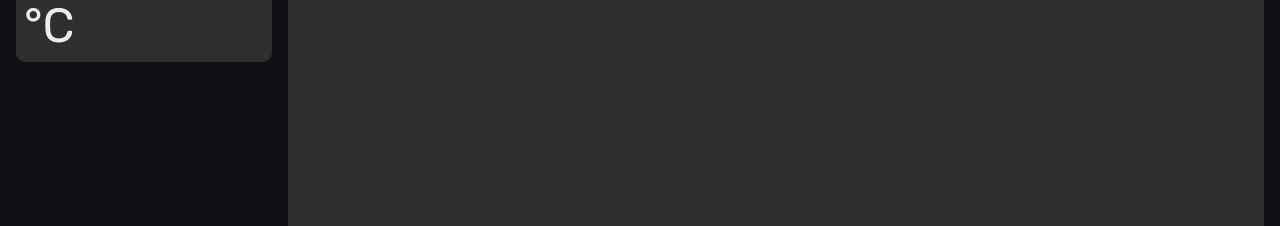
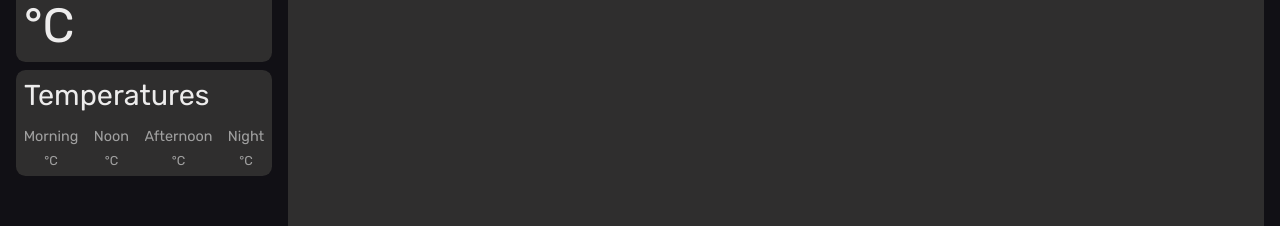
Before and after one commit to GTroubley/weather-app, an Angular app: page / in a window 1280 px wide. Shown: the part 181-407 px from the top of the page. Built offline with nearby package versions, Linux system fonts and the light colour scheme; no server answers.

Commit message:
Added temperatures-today component

```diff
--- a/src/app/Services/DataHandlingService.ts
+++ b/src/app/Services/DataHandlingService.ts
@@ -6,7 +6,7 @@
 export class DataHandlingService {
     private apiKey = 'key goes here';
     private baseUrl = 'https://api.weatherapi.com/v1/forecast.json?';
-    private location = 'Athens';
+    private location = 'New York';
     private days = '7';
 
     weatherService = inject(WeatherService);
--- a/src/app/app.component.html
+++ b/src/app/app.component.html
@@ -1,6 +1,7 @@
 <div class="container">
     <div class="sideArea">
         <app-weather-now></app-weather-now>
+        <app-temperatures-today></app-temperatures-today>
     </div>
     <div class="mainArea"></div>
 </div>
--- a/src/app/app.component.ts
+++ b/src/app/app.component.ts
@@ -1,12 +1,14 @@
 import { Component, inject } from '@angular/core';
 import { WeatherNowComponent } from "./weather/weather-now/weather-now.component";
 import { DataHandlingService } from './Services/DataHandlingService';
+import { TemperaturesTodayComponent } from "./weather/temperatures-today/temperatures-today.component";
 // import { RouterOutlet } from '@angular/router';
 
 @Component({
     selector: 'app-root',
     imports: [
-    WeatherNowComponent
+    WeatherNowComponent,
+    TemperaturesTodayComponent
 ],
     templateUrl: './app.component.html',
     styleUrl: './app.component.scss',
--- /dev/null
+++ b/src/app/weather/temperatures-today/temperatures-today.component.html
@@ -0,0 +1,11 @@
+<div class="mainContainer">
+    <div class="title">Temperatures</div>
+    <div class="list">
+        @for (item of tempList; track item.stage) {
+            <div class="item">
+                <div class="desc">{{item.stage}}</div>
+                <div class="temperature">{{getTemperature(item)}}</div>
+            </div>
+        }
+    </div>
+</div>
--- /dev/null
+++ b/src/app/weather/temperatures-today/temperatures-today.component.scss
@@ -0,0 +1,53 @@
+.mainContainer {
+    width: 100%;
+    padding: 0.5rem;
+    background: var(--bg-container);
+    border-radius: 0.6rem;
+
+    display: flex;
+    flex-direction: column;
+    justify-content: flex-start;
+    gap: 1rem;
+    transition: all 0.5s ease-in-out;
+
+    &:hover {
+        background: var(--bg-container-hover);
+    }
+
+    & .title {
+        font-size: 1.8rem;
+        font-family: "Rubik";
+        color: var(--text-primary);
+    }
+
+    & .list {
+        width: 100%;
+        display: flex;
+        justify-content: center;
+        gap: 1rem;
+
+        & > .item {
+            width: fit-content;
+            display: flex;
+            flex-direction: column;
+            align-items: center;
+            gap: .5rem;
+
+            & .desc {
+                font-family: "Rubik";
+                font-size: 0.9rem;
+                color: var(--text-secondary);
+            }
+
+            & .temperature {
+                font-family: "Rubik";
+                font-size: 0.8rem;
+                color: var(--text-secondary);
+
+                &::after{
+                    content: "°C";
+                }
+            }
+        }
+    }
+}
--- /dev/null
+++ b/src/app/weather/temperatures-today/temperatures-today.component.ts
@@ -0,0 +1,35 @@
+import { Component, inject } from '@angular/core';
+import { WeatherService } from '../../Services/WeatherService';
+
+interface TemperatureToday {
+    stage: string;
+    hour: number;
+}
+
+@Component({
+    selector: 'app-temperatures-today',
+    imports: [],
+    templateUrl: './temperatures-today.component.html',
+    styleUrl: './temperatures-today.component.scss',
+})
+export class TemperaturesTodayComponent {
+    weatherService = inject(WeatherService);
+    tempList: TemperatureToday[];
+
+    constructor() {
+        this.tempList = [
+            { stage: 'Morning', hour: 8 },
+            { stage: 'Noon', hour: 14 },
+            { stage: 'Afternoon', hour: 18 },
+            { stage: 'Night', hour: 22 },
+        ];
+    }
+
+    getTemperature(item: TemperatureToday) {
+        return this.weatherService.weatherData != undefined
+            ? this.weatherService
+                  .weatherData()
+                  ?.forecast!.forecastday[0].hour[item.hour].temp_c.toFixed(0)
+            : 0;
+    }
+}
```
Also changed, not shown: src/app/Services/WeatherService.ts (+4 -4 lines).
